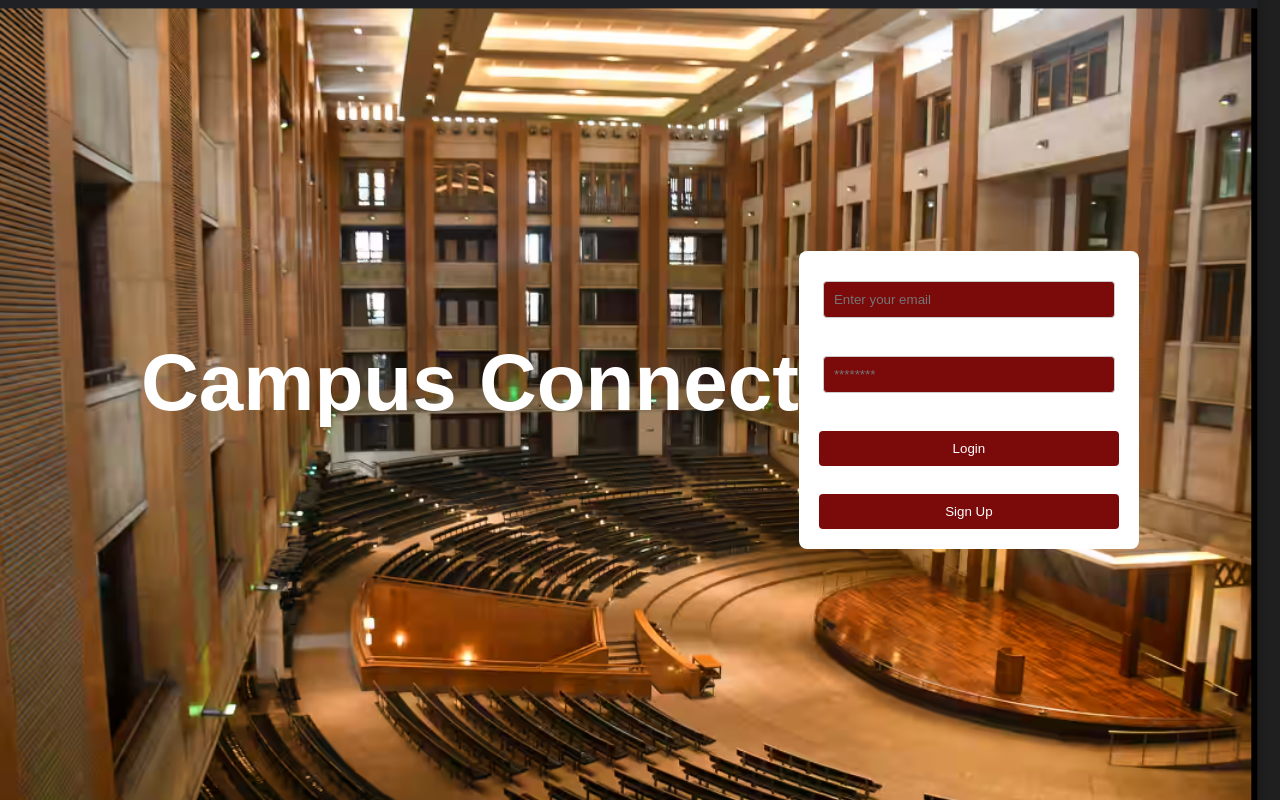
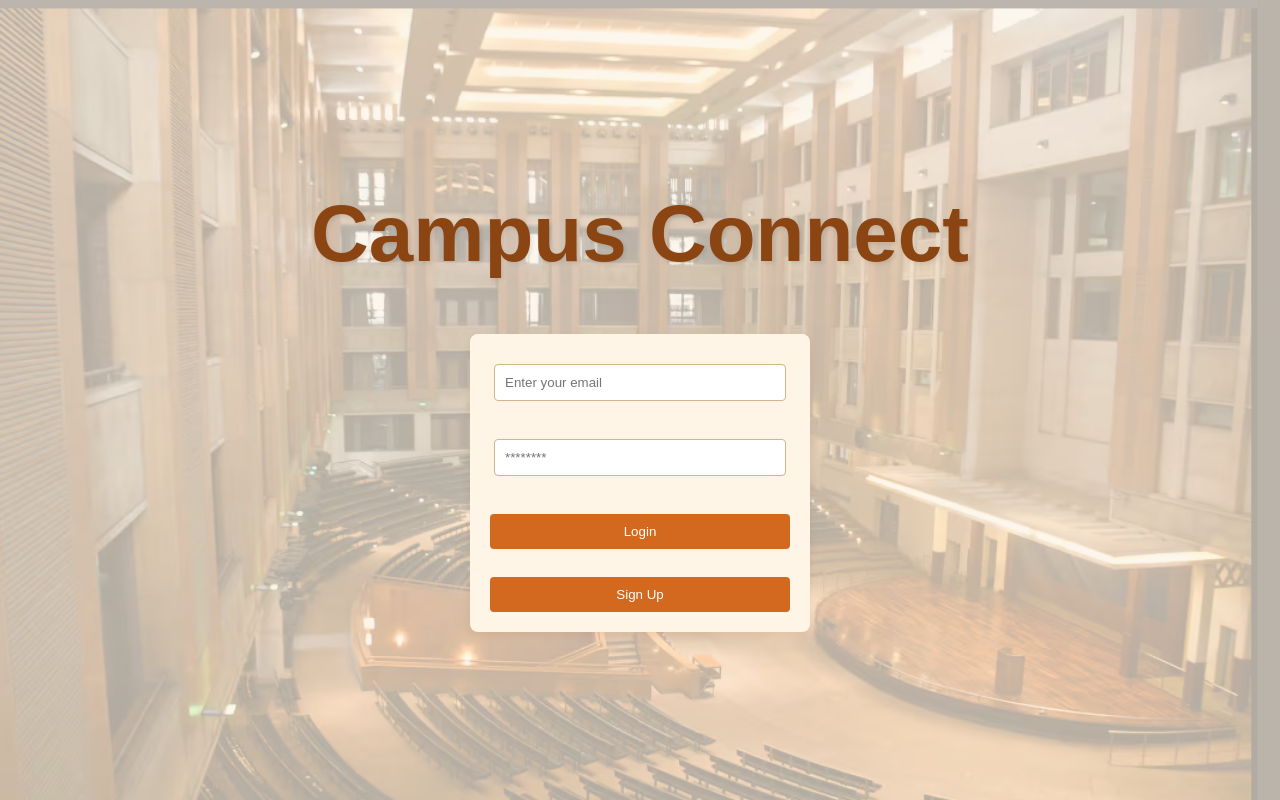
Before and after one commit to maanya14/CampusConnect, a PHP site: page /1.html in a window 1280 px wide. Run offline with PHP 8.4, Linux system fonts and the light colour scheme.

Commit message:
Update styles.css

```diff
--- a/styles.css
+++ b/styles.css
@@ -1,96 +1,111 @@
 body {
     font-family: Arial, sans-serif;
-    background-color: #f4f4f4; /* Light gray background */
-    margin: 0; /* Remove default margin */
-    padding: 0; /* Remove default padding */
+    background-color: #fcf4e7; /* New background color */
+    margin: 0;
+    padding: 0;
     background-image: url(audi.png);
     background-size: cover;
     display: flex;
+    flex-direction: column;
     justify-content: center;
     align-items: center;
-    min-height: 100vh;  /* Make sure the body takes up full viewport height */
-    margin: 0;  /* Remove default margin */
+    min-height: 100vh;
 }
-#back{
-    background-color: black;
-opacity: 50%;
+
+.background {
+    position: fixed;
+    top: 0;
+    left: 0;
+    width: 100%;
+    height: 100%;
+    background-color: rgba(252, 244, 231, 0.7); /* Semi-transparent overlay */
+    z-index: -1;
 }
+
 #heading {
-opacity: 100%;
     font-size: 500%;
-    color:#ffffff;
-    text-align: center; /* Center the heading text */
-    margin-top: 20px; /* Space above the heading */
+    color: #8b4513; /* Dark brown color for contrast */
+    text-align: center;
+    margin-top: 20px;
+    text-shadow: 2px 2px 4px rgba(0, 0, 0, 0.1);
 }
-#heading:hover{
-    color: rgb(187, 148, 87);
 
+#heading:hover {
+    color: #d2691e; /* Lighter brown on hover */
 }
 
 .loginbox {
     display: flex;
-    flex-direction: column; /* Stack the form elements vertically */
-    justify-content: center; /* Center the elements vertically */
-    align-items: center; /* Center the elements horizontally */
-    padding: 20px; /* Padding inside the box */
-    border-radius: 8px; /* Rounded corners */
-    width: 300px; /* Set a width for the box */
-    background-color: white; /* Background color for the box */
-    text-align: center; /* Center the text inside the box */
+    flex-direction: column;
+    justify-content: center;
+    align-items: center;
+    padding: 20px;
+    border-radius: 8px;
+    width: 300px;
+    background-color: #fff5e6; /* Lighter shade of the theme color */
+    text-align: center;
+    box-shadow: 0 4px 8px rgba(139, 69, 19, 0.1);
 }
+
 input[type="text"],
 input[type="password"] {
-   background-color:#7B0A0A ;
-    width: 90%; /* Full width */
-    padding: 10px; /* Padding inside the input */
-    margin: 10px 0; /* Margin for spacing */
-    border: 1px solid #ccc; /* Light gray border */
-    border-radius: 4px; /* Rounded corners */
+    background-color: #fff;
+    width: 90%;
+    padding: 10px;
+    margin: 10px 0;
+    border: 1px solid #d2b48c; /* Light brown border */
+    border-radius: 4px;
+    color: #8b4513;
 }
 
 input[type="submit"] {
-    width: 100%; /* Full width */
-    padding: 10px; /* Padding inside the button */
-    background-color: #7B0A0A; /* Blue background */
-    color: white; /* White text */
-    border: none; /* No border */
-    border-radius: 4px; /* Rounded corners */
-    cursor: pointer; /* Pointer cursor */
-    margin-top: 10px; /* Space above the button */
+    width: 100%;
+    padding: 10px;
+    background-color: #d2691e; /* Brown background */
+    color: white;
+    border: none;
+    border-radius: 4px;
+    cursor: pointer;
+    margin-top: 10px;
+    transition: background-color 0.3s ease;
 }
 
 input[type="submit"]:hover {
-   background-color:#7B0A0A; /* Darker blue on hover */
+    background-color: #8b4513; /* Darker brown on hover */
 }
+
 form {
     width: 320px;
     padding: 20px;
-    background-color: #ffffff;
-    box-shadow: 0 4px 8px rgba(0, 0, 0, 0.1);
+    background-color: #fff5e6;
+    box-shadow: 0 4px 8px rgba(139, 69, 19, 0.1);
     border-radius: 8px;
     margin: 10px auto;
 }
 
 form input[type="text"],
 form input[type="password"] {
-    background-color:rgb(250, 237, 205) ;
-    width: 90%; /* Full width */
-    padding: 10px; /* Padding inside the input */
-    margin: 10px 0; /* Margin for spacing */
-    border: 1px solid #ccc; /* Light gray border */
-    border-radius: 4px; /* Rounded corners */
+    background-color: #fff;
+    width: 90%;
+    padding: 10px;
+    margin: 10px 0;
+    border: 1px solid #d2b48c;
+    border-radius: 4px;
+    color: #8b4513;
 }
 
 form input[type="submit"] {
-    width: 100%; /* Full width */
-    padding: 10px; /* Padding inside the button */
-    background-color: rgb(153, 88, 42); /* Blue background */
-    color: white; /* White text */
-    border: none; /* No border */
-    border-radius: 4px; /* Rounded corners */
-    cursor: pointer; /* Pointer cursor */
-    margin-top: 10px; /* Space above the button */
+    width: 100%;
+    padding: 10px;
+    background-color: #d2691e;
+    color: white;
+    border: none;
+    border-radius: 4px;
+    cursor: pointer;
+    margin-top: 10px;
+    transition: background-color 0.3s ease;
 }
+
 form input[type="submit"]:hover {
-    background-color: rgb(187, 148, 87); /* Darker blue on hover */
+    background-color: #8b4513;
 }
```
Lines whose indentation alone changed are shown as unchanged.
